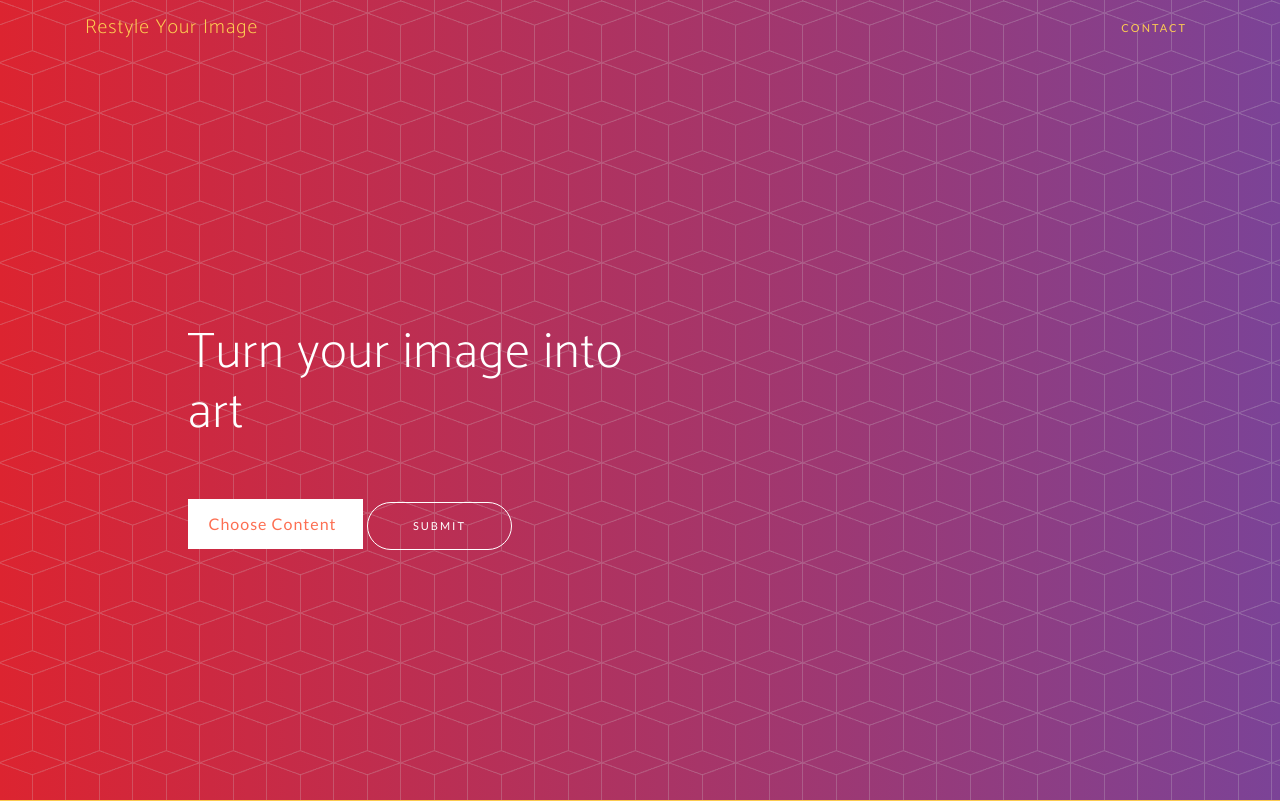
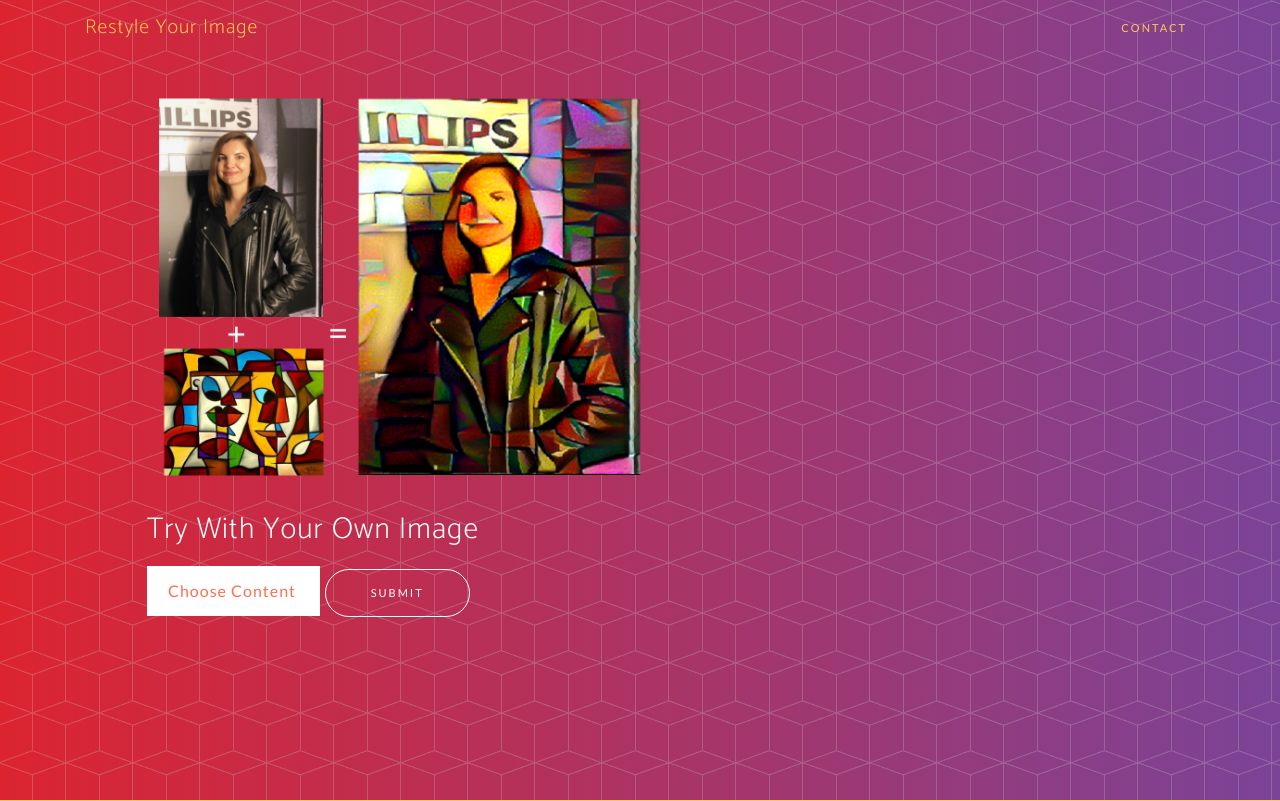
Before and after one commit to KatyaKalache/style_transfer, a Flask app: page / in a window 1280 px wide. Shown: the top 801 px of the page. Run offline with Flask 2, Linux system fonts and the light colour scheme; some libraries are stand-ins or nearby versions; some web fonts are replaced.

Commit message:
Updating index page with new design

```diff
--- a/html/static/css/new-age.css
+++ b/html/static/css/new-age.css
@@ -195,7 +195,8 @@ header.masthead .device-container .screen img {
     text-align: left;
   }
   header.masthead .header-content h1 {
-    font-size: 50px;
+      font-size: 30px;
+      margin-top: 20px;
   }
   header.masthead .device-container {
     max-width: 325px;
--- a/html/static/scss/_masthead.scss
+++ b/html/static/scss/_masthead.scss
@@ -37,7 +37,7 @@ header.masthead {
 
             text-align: left;
             h1 {
-                font-size: 50px;
+                font-size: 30px;
             }
         }
         .device-container {
--- a/html/templates/index.html
+++ b/html/templates/index.html
@@ -66,12 +66,14 @@
   </nav>
 
   <header class="masthead">
-    <div class="container h-100">
-      <div class="row h-100">
-	<div class="col-lg-7 my-auto">
-	  <div class="header-content mx-auto">
-	    <h1 class="mb-5">Turn your image into art</h1>
-
+    <div class="header-content" style="margin-left: 62px">
+      <div class="container h-100">
+	<div class="row h-100">
+	  <div class="col-lg-7 my-auto">
+	    <div class="" style="max-width: 100%; display: inline-block; margin-right: 40px; margin-bottom: 25px">
+	      <img src="static/img/index2.png" width="500px">
+	    </div>
+	    <h1>Try With Your Own Image</h1>
 	    <form id="upload-form"  action="{{url_for('upload_content')}}" method="POST" enctype="multipart/form-data">
 	      <label class="custom-file-upload">
 		Choose Content
@@ -80,10 +82,10 @@
 	      <input type="submit" class="btn btn-outline btn-xl js-scroll-trigger" value="submit" id="upload-button">
 	    </form>
 	    <div id="file-upload-filename"></div>
-	  </div>
+	</div>
 	</div>
       </div>
-    </div>
+      </div>
   </header>
 
   <section class="contact bg-primary" id="contact">
@@ -93,7 +95,7 @@
         connect!</h2>
       <ul class="list-inline list-social">
         <li class="list-inline-item social-twitter">
-          <a href="https://github.com/KatyaKalache/style_transferhttps://github.com/KatyaKalache/style_transfer">
+          <a href="https://github.com/KatyaKalache/style_transfer">
             <i class="fab fa-github"></i>
           </a>
         </li>
```
Also changed, not shown: html/static/css/new-age.min.css, html/static/img/gen_katya.png (added), html/static/img/index2.png (added).
